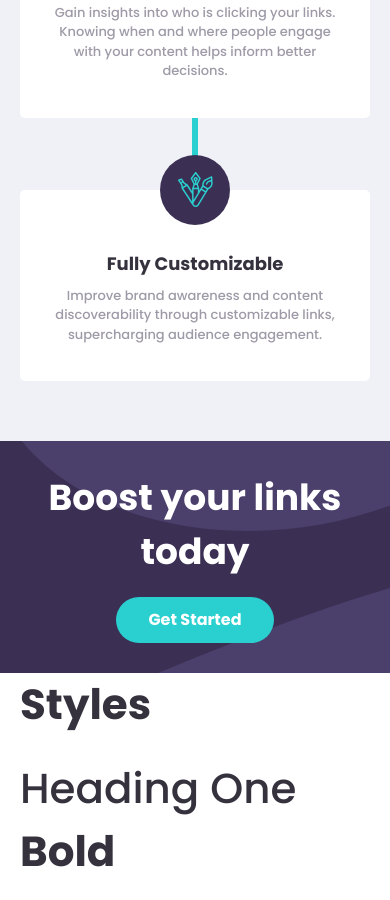
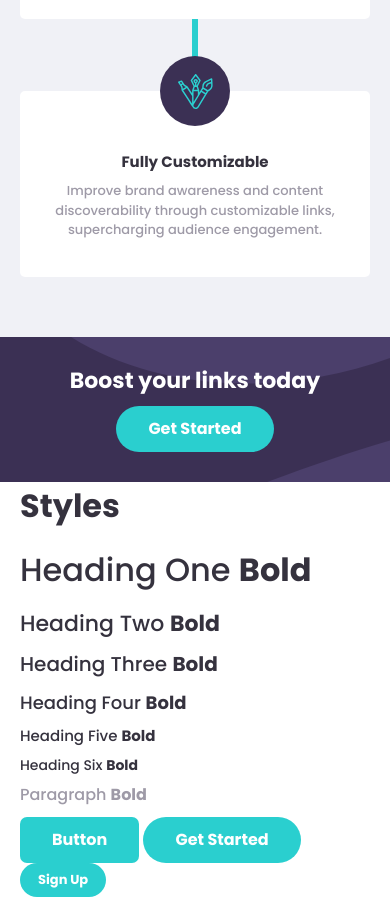
Before and after one commit to leandrodalmolin/url-shortening-front, a website built with webpack: page src/index.html in a window 390 px wide. Shown: the part 1612-2512 px from the top of the page. Built offline with nearby package versions, Linux system fonts and the light colour scheme.

Commit message:
Adds responsive rules to typography

```diff
--- a/src/assets/scss/base/typography.scss
+++ b/src/assets/scss/base/typography.scss
@@ -35,12 +35,54 @@ h6 {
   }
 }
 
-h1 { font-size: 4.2rem; }
-h2 { font-size: 3.6rem; }
-h3 { font-size: 2.4rem; }
-h4 { font-size: 2rem; }
-h5 { font-size: 1.8rem; }
-h6 { font-size: 1.6rem; }
+h1 {
+  font-size: 4.2rem;
+
+  @include media-query(mobile) {
+    font-size: 3.2rem;
+  }
+}
+
+h2 {
+  font-size: 3.2rem;
+  line-height: 1.3;
+
+  @include media-query(mobile) {
+    font-size: 2.2rem;
+  }
+}
+
+h3 {
+  font-size: 2.4rem;
+
+  @include media-query(mobile) {
+    font-size: 2rem;
+  }
+}
+
+h4 {
+  font-size: 2rem;
+
+  @include media-query(mobile) {
+    font-size: 1.8rem;
+  }
+}
+
+h5 {
+  font-size: 1.8rem;
+
+  @include media-query(mobile) {
+    font-size: 1.5rem;
+  }
+}
+
+h6 {
+  font-size: 1.5rem;
+
+  @include media-query(mobile) {
+    font-size: 1.4rem;
+  }
+}
 
 p {
   margin-top: 0;
--- a/src/index.html
+++ b/src/index.html
@@ -76,7 +76,7 @@
             <div class="block">
                 <div class="text-center">
                     <h2><b>Advanced Statistics</b></h2>
-                    <h6 class="text-muted">Track how your links are performing across the web with our advanced statistics dashboard.</p>
+                    <p class="text-muted">Track how your links are performing across the web with our advanced statistics dashboard.</p>
                 </div>
             </div>
         </div>
```
